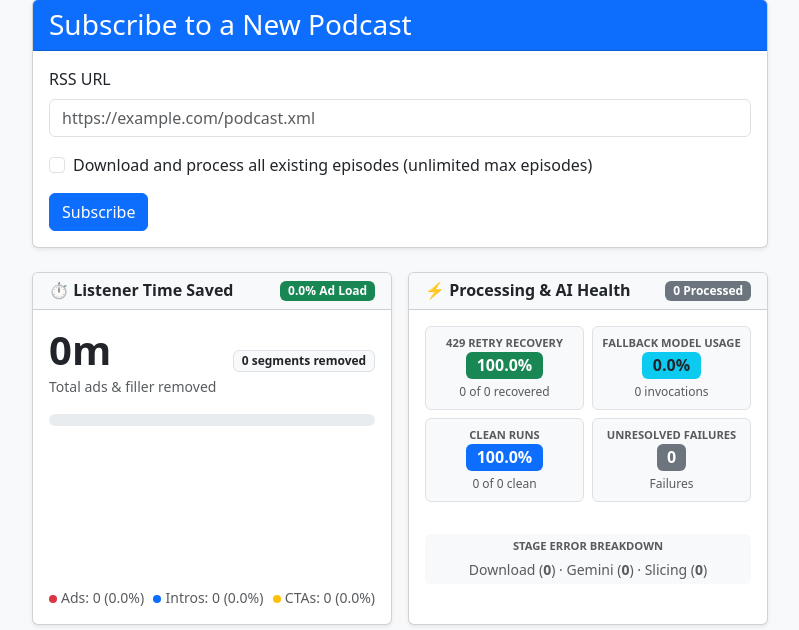
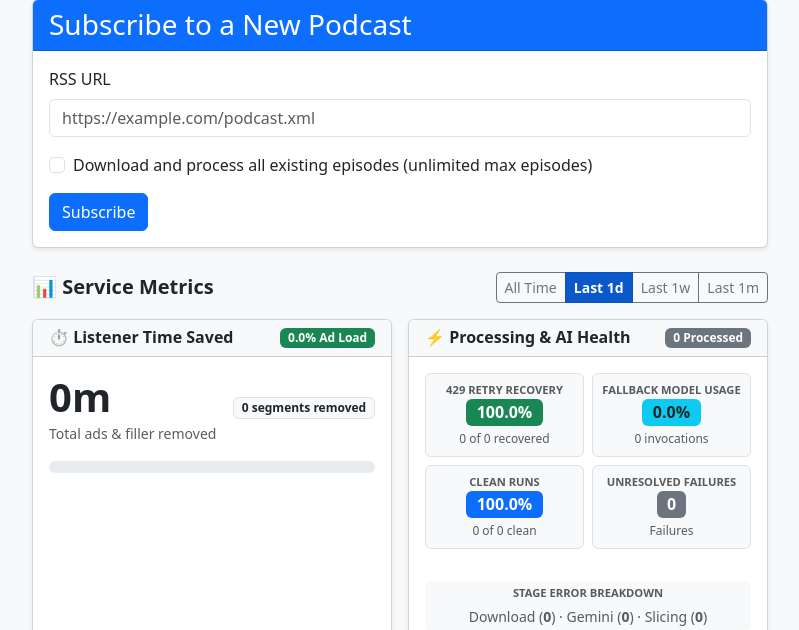
Before and after one commit to prashmohan/podslice, a Django app: page /?time_window=1d in a window 1280 px wide. Shown: the part 89-719 px from the top of the page, without its empty margins (240-1039 px from the left). Run offline with Django 4.2, Linux system fonts and the light colour scheme; data that the repository does not hold is empty; parts of the project's set-up code (start-up, migrations or seed data) failed here and were passed over.

Commit message:
feat(ui): add dashboard metrics time-window filter (1d, 1w, 1m, all) with active state

```diff
--- a/podcasts/services.py
+++ b/podcasts/services.py
@@ -194,7 +194,7 @@ class MetricsService:  # pylint: disable=too-few-public-methods
             Dict[str, Any] containing aggregated counts, percentages, stage failures,
             time saved telemetry, and API key distribution.
         """
-        clean_window = (time_window or "all").strip().lower()
+        clean_window = (time_window if isinstance(time_window, str) else "all").strip().lower()
         if clean_window not in ("1d", "1w", "1m", "all"):
             clean_window = "all"
 
--- a/podcasts/templates/podcasts/subscribe.html
+++ b/podcasts/templates/podcasts/subscribe.html
@@ -29,6 +29,16 @@
                     </div>
                     <button type="submit" class="btn btn-primary">Subscribe</button>
                 </form>
+            </div>
+        </div>
+
+        <div class="d-flex flex-wrap justify-content-between align-items-center mb-3 gap-2">
+            <h4 class="mb-0 fs-5 fw-bold text-dark">📊 Service Metrics</h4>
+            <div class="btn-group btn-group-sm" role="group" aria-label="Metrics Time Window Filter">
+                <a href="{{ time_window_urls.all }}" class="btn {% if time_window == 'all' %}btn-primary active fw-semibold{% else %}btn-outline-secondary{% endif %}">All Time</a>
+                <a href="{{ time_window_urls.1d }}" class="btn {% if time_window == '1d' %}btn-primary active fw-semibold{% else %}btn-outline-secondary{% endif %}">Last 1d</a>
+                <a href="{{ time_window_urls.1w }}" class="btn {% if time_window == '1w' %}btn-primary active fw-semibold{% else %}btn-outline-secondary{% endif %}">Last 1w</a>
+                <a href="{{ time_window_urls.1m }}" class="btn {% if time_window == '1m' %}btn-primary active fw-semibold{% else %}btn-outline-secondary{% endif %}">Last 1m</a>
             </div>
         </div>
 
@@ -195,14 +205,14 @@
                             <div class="col-4">
                                 <div class="p-2 border rounded bg-light">
                                     <small class="text-muted d-block text-uppercase fw-bold" style="font-size: 0.75rem;">Completed</small>
-                                    <span class="fs-4 fw-bold text-success" id="completed-count">--</span>
+                                    <span class="fs-4 fw-bold text-success" id="completed-count">{{ metrics.completed_episodes|default:0 }}</span>
                                     <div class="small text-muted mt-1">Episodes</div>
                                 </div>
                             </div>
                             <div class="col-4">
                                 <div class="p-2 border rounded bg-light">
                                     <small class="text-muted d-block text-uppercase fw-bold" style="font-size: 0.75rem;">Pending</small>
-                                    <span class="fs-4 fw-bold text-warning" id="pending-count">--</span>
+                                    <span class="fs-4 fw-bold text-warning" id="pending-count">{{ total_pending_count|default:0 }}</span>
                                     <div class="small text-muted mt-1">Episodes</div>
                                 </div>
                             </div>
@@ -433,7 +443,7 @@
     })();
 
     function fetchEpisodeStatus() {
-        fetch("{% url 'episode-status-api' %}")
+        fetch("{% url 'episode-status-api' %}{% if time_window != 'all' %}?time_window={{ time_window }}{% endif %}")
             .then(response => response.json())
             .then(data => {
                 document.getElementById('completed-count').textContent = data.completed;
--- a/podcasts/views.py
+++ b/podcasts/views.py
@@ -13,6 +13,7 @@ import feedparser
 from django.conf import settings
 from django.core.paginator import EmptyPage, PageNotAnInteger, Paginator
 from django.db import transaction
+from django.db.models import Q
 from django.http import FileResponse, Http404, HttpResponse, JsonResponse
 from django.shortcuts import get_object_or_404, redirect, render
 from django.template.loader import render_to_string
@@ -299,7 +300,7 @@ class PodcastSubscribeUIView(View):
 
     PAGE_SIZE = 10
 
-    def _get_context(self, request, extra_context=None):
+    def _get_context(self, request, extra_context=None):  # pylint: disable=too-many-locals,too-many-branches,too-many-statements
         podcasts = Podcast.objects.all().order_by('title')
         last_polled_time = Podcast.objects.exclude(last_polled=None).order_by('-last_polled').first()
 
@@ -342,13 +343,33 @@ class PodcastSubscribeUIView(View):
         except EmptyPage:
             pending_page = paginator.page(paginator.num_pages if paginator.num_pages > 0 else 1)
 
+        time_window = request.GET.get("time_window", "all").strip().lower() if request.method == "GET" else "all"
+        if time_window not in ["1d", "1w", "1m", "all"]:
+            time_window = "all"
+
         query_params = request.GET.copy() if request.method == "GET" else {}
         if "page" in query_params:
             del query_params["page"]
+        if time_window == "all":
+            if "time_window" in query_params:
+                del query_params["time_window"]
+        else:
+            query_params["time_window"] = time_window
         querystring = query_params.urlencode() if hasattr(query_params, "urlencode") else ""
 
+        time_window_urls = {}
+        for tw in ["all", "1d", "1w", "1m"]:
+            tw_params = query_params.copy()
+            if tw == "all":
+                if "time_window" in tw_params:
+                    del tw_params["time_window"]
+            else:
+                tw_params["time_window"] = tw
+            tw_querystring = tw_params.urlencode() if hasattr(tw_params, "urlencode") else ""
+            time_window_urls[tw] = f"?{tw_querystring}" if tw_querystring else "?"
+
         sort_urls = {}
-        for col in self.SORT_FIELDS.keys():
+        for col in self.SORT_FIELDS:
             col_order = "desc" if (sort_by == col and order == "asc") else "asc"
             params = query_params.copy()
             params["sort"] = col
@@ -366,7 +387,9 @@ class PodcastSubscribeUIView(View):
             'podcasts': podcasts,
             'last_polled_time': last_polled_time.last_polled if last_polled_time else None,
             'pending_episodes': pending_page,
-            'metrics': MetricsService.get_system_metrics(),
+            'metrics': MetricsService.get_system_metrics(time_window=time_window),
+            'time_window': time_window,
+            'time_window_urls': time_window_urls,
             'pending_statuses': [
                 (Episode.Status.NEW, "New"),
                 (Episode.Status.QUEUED, "Queued"),
@@ -853,7 +876,18 @@ class EpisodeStatusAPIView(View):
         """
         Handles GET requests and returns the number of completed and pending episodes.
         """
-        completed_episodes = Episode.objects.filter(status=Episode.Status.COMPLETE).count()
+        time_window = request.GET.get("time_window", "all").strip().lower()
+        if time_window not in ["1d", "1w", "1m", "all"]:
+            time_window = "all"
+
+        completed_qs = Episode.objects.filter(status=Episode.Status.COMPLETE)
+        cutoff = MetricsService.get_time_window_cutoff(time_window)
+        if cutoff:
+            completed_qs = completed_qs.filter(
+                Q(updated_at__gte=cutoff) | Q(created_at__gte=cutoff)
+            )
+
+        completed_episodes = completed_qs.count()
         pending_episodes = Episode.objects.exclude(
             status__in=[Episode.Status.COMPLETE, Episode.Status.FAILED]
         ).count()
```
Also changed, not shown: podcasts/tests/test_views.py (+264 -0 lines).
